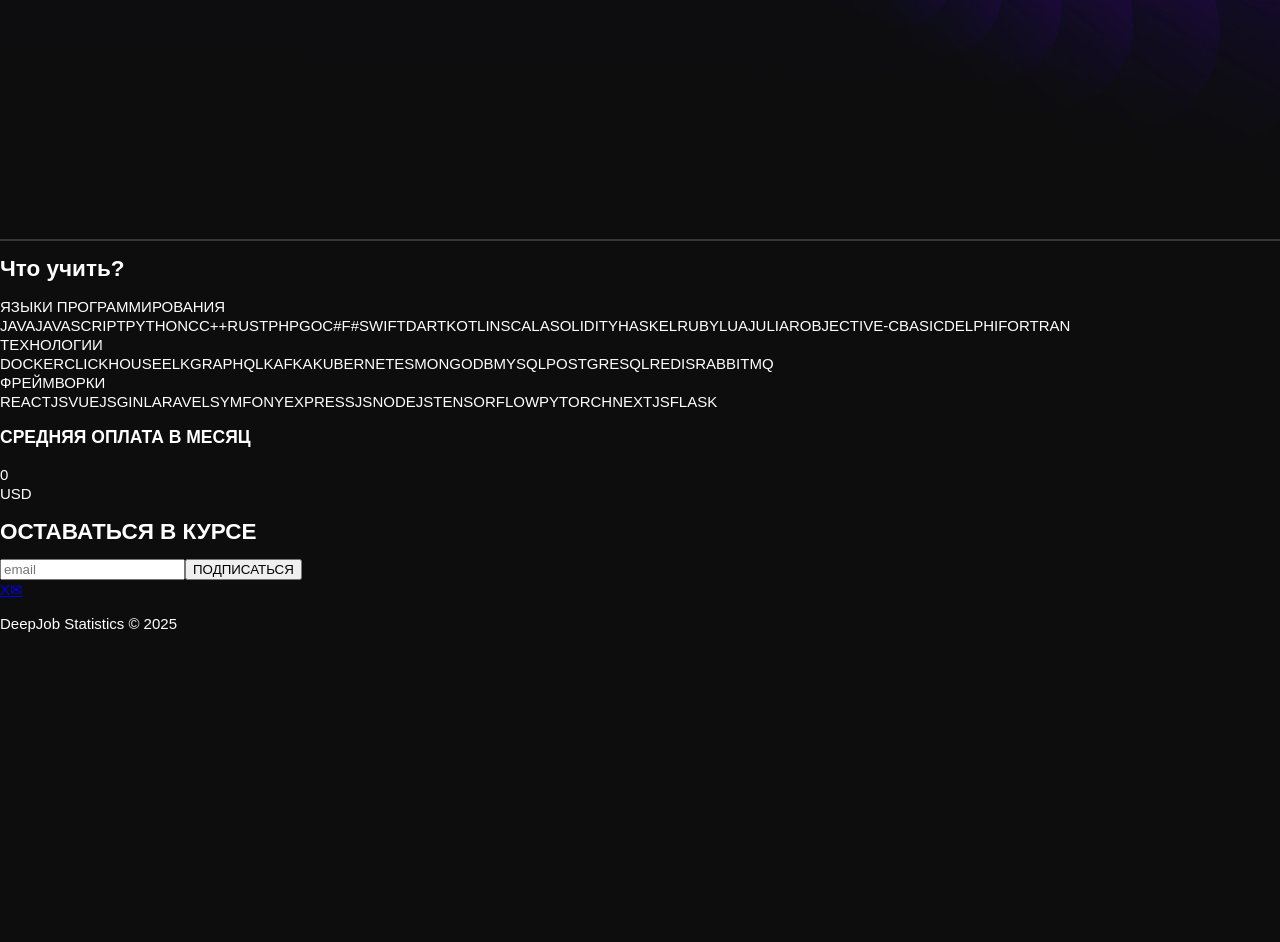
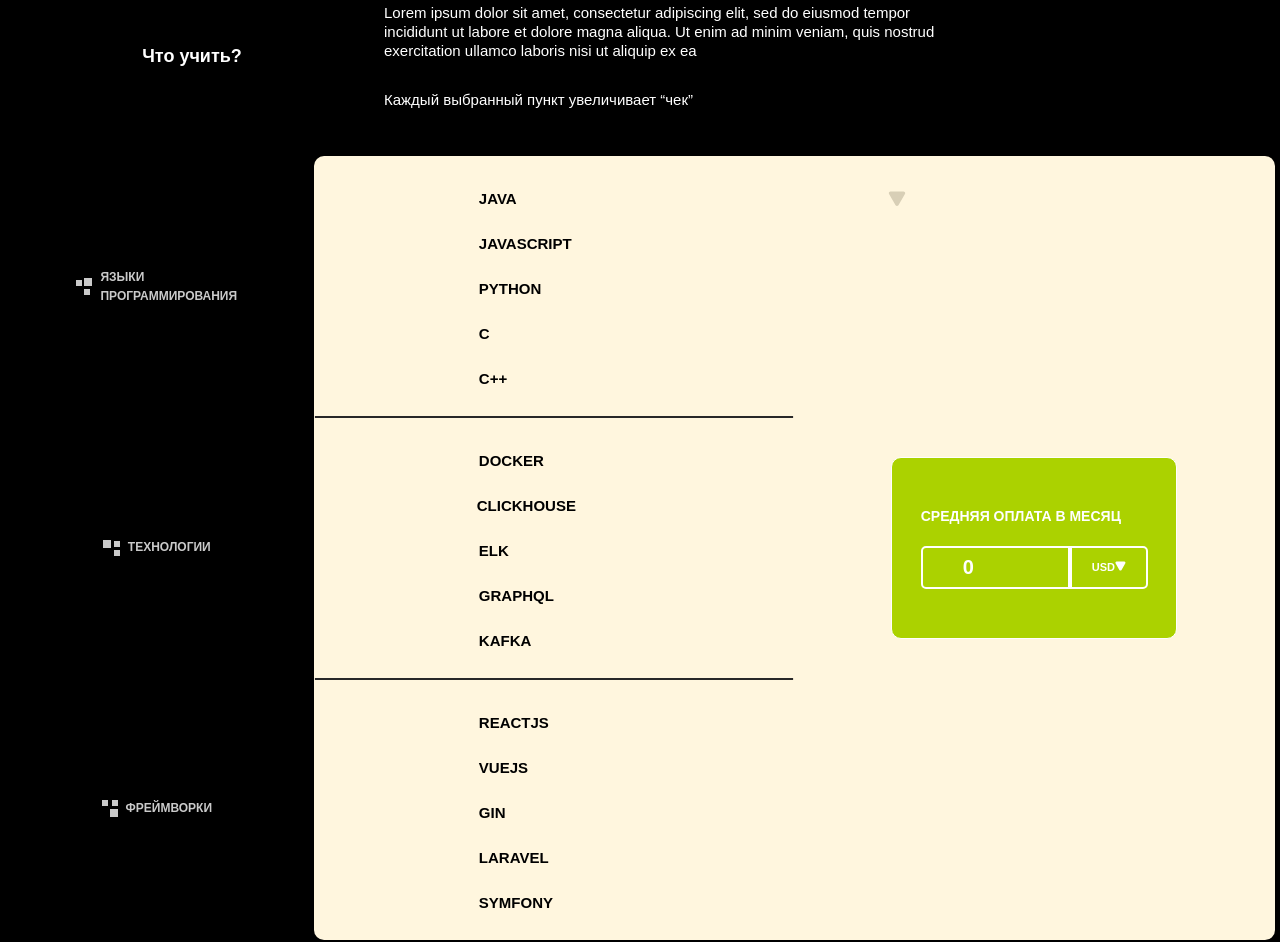
Before and after one commit to loomosoa/finejob-frontend, a React (Create React App) app: page / in a window 1280 px wide. Shown: the part 1358-2300 px from the top of the page. Before the commit the page ends 2006 px from the top, so only its background shows below. Built offline with nearby package versions, Linux system fonts and the light colour scheme; no server answers.

Commit message:
Make layout

```diff
--- a/src/App.tsx
+++ b/src/App.tsx
@@ -3,14 +3,12 @@
 import "./scss/app.scss";
 import Profiles from "./components/Profiles";
 import WhatToLearn from "./components/WhatToLearn";
-import Footer from "./components/Footer";
 
 const App: React.FC = () => {
   return (
     <>
       <Profiles />
       <WhatToLearn />
-      <Footer />
     </>
   );
 };
--- a/src/components/Footer.tsx
+++ /dev/null
@@ -1,26 +0,0 @@
-import React from "react";
-
-const Footer = () => {
-  return (
-    <>
-      <footer className="main-footer-bottom">
-        <h2>ОСТАВАТЬСЯ В КУРСЕ</h2>
-        <form className="subscribe-form">
-          <input type="email" placeholder="email" />
-          <button type="submit">ПОДПИСАТЬСЯ</button>
-        </form>
-        <div className="social-links">
-          <a href="#" className="social-icon">
-            X
-          </a>
-          <a href="#" className="social-icon">
-            ✉
-          </a>
-        </div>
-        <p className="copyright">DeepJob Statistics © 2025</p>
-      </footer>
-    </>
-  );
-};
-
-export default Footer;
--- a/src/components/WhatToLearn.tsx
+++ b/src/components/WhatToLearn.tsx
@@ -14,6 +14,16 @@
   pushSkill,
   pullSkill,
 } from "../redux/slices/skillsSlice";
+
+import progLangSq from "../assets/imgs/prog_lang_fr.svg";
+import techsSq from "../assets/imgs/techs-fr.svg";
+import frameworksSq from "../assets/imgs/framewrks-fr.svg";
+import framesSeparator from "../assets/imgs/frames_separator.svg";
+import framesOptions from "../assets/imgs/frames_options.svg";
+import arrowCurrency from "../assets/imgs/arrow_currency.svg";
+import beInTouch from "../assets/imgs/be_in_touch.png";
+import xCom from "../assets/imgs/xcom.png";
+import telegramImg from "../assets/imgs/telegram.png";
 
 /*
 отрисовать
@@ -149,19 +159,49 @@
 
   return (
     <>
-      {/* ################ */}
-      <hr />
-      <div className="learn-section">
-        <h2 className="section-title">Что учить?</h2>
-        <div className="learn-content-wrapper">
-          <div className="learn-main-content">
-            <div className="learn-row">
-              <div className="learn-category">ЯЗЫКИ ПРОГРАММИРОВАНИЯ</div>
-              <div className="tech-group">
+      <div className="second-wrapper">
+        <div className="second-container">
+          <div className="row-1">
+            <div className="title">Что учить?</div>
+            <div className="text">
+              <p>
+                Lorem ipsum dolor sit amet, consectetur adipiscing elit, sed do
+                eiusmod tempor incididunt ut labore et dolore magna aliqua. Ut
+                enim ad minim veniam, quis nostrud exercitation ullamco laboris
+                nisi ut aliquip ex ea
+              </p>
+              <p>Каждый выбранный пункт увеличивает “чек”</p>
+            </div>
+          </div>
+          <div className="row-2">
+            <div className="titles">
+              <div className="title-container">
+                <img className="title-img" src={progLangSq} />
+                <span className="title">
+                  Языки <br />
+                  программирования
+                </span>
+              </div>
+              <div className="title-container">
+                <img className="title-img" src={techsSq} />
+                <span className="title">
+                  {" "}
+                  Технологии <br />
+                </span>
+              </div>
+              <div className="title-container">
+                <img className="title-img" src={frameworksSq} />
+                <span className="title"> Фреймворки</span>
+              </div>
+            </div>
+            <div className="frame-container">
+              <div className="frame">
+                <div className="skills-frame">
+                  <div className="skills-container">
                     {ProgLangs.map((lang, i) => (
                       <span
-                    className={`tech-tag learning-item ${
-                      ifSkillsContainSkill(lang) ? "active-tech" : ""
+                        className={`${
+                          ifSkillsContainSkill(lang) ? "selected" : ""
                         }`}
                         onClick={() => toggleSkill(lang)}
                         key={i}
@@ -170,14 +210,12 @@
                       </span>
                     ))}
                   </div>
-            </div>
-            <div className="learn-row">
-              <div className="learn-category">ТЕХНОЛОГИИ</div>
-              <div className="tech-group">
+                  <img src={framesSeparator} />
+                  <div className="skills-container">
                     {Technologies.map((technology, i) => (
                       <span
-                    className={`tech-tag learning-item ${
-                      ifSkillsContainSkill(technology) ? "active-tech" : ""
+                        className={`${
+                          ifSkillsContainSkill(technology) ? "selected" : ""
                         }`}
                         onClick={() => toggleSkill(technology)}
                         key={i}
@@ -186,14 +224,12 @@
                       </span>
                     ))}
                   </div>
-            </div>
-            <div className="learn-row">
-              <div className="learn-category">ФРЕЙМВОРКИ</div>
-              <div className="tech-group">
+                  <img src={framesSeparator} />
+                  <div className="skills-container">
                     {Frameworks.map((framework, i) => (
                       <span
-                    className={`tech-tag learning-item ${
-                      ifSkillsContainSkill(framework) ? "active-tech" : ""
+                        className={`${
+                          ifSkillsContainSkill(framework) ? "selected" : ""
                         }`}
                         onClick={() => toggleSkill(framework)}
                         key={i}
@@ -203,16 +239,50 @@
                     ))}
                   </div>
                 </div>
-          </div>
-          <aside className="salary-card learn-salary-card">
-            <h3>СРЕДНЯЯ ОПЛАТА В МЕСЯЦ</h3>
-            <div className="salary-value">
-              <span>{skillRevenue}</span>
-              <div className="dropdown">
-                <div className="currency">USD</div>
+                <div className="card-frame">
+                  <img className="frames-options" src={framesOptions} />
+                  <div className="card">
+                    <div className="card-wrapper">
+                      <div className="title">Средняя оплата в месяц</div>
+                      <div className="frames">
+                        <div className="left-frame">{skillRevenue}</div>
+                        <div className="right-frame">
+                          <span className="currency">USD</span>
+                          <img
+                            className="arrow_currency currency"
+                            src={arrowCurrency}
+                          />
                         </div>
                       </div>
-          </aside>
+                    </div>
+                  </div>
+                </div>
+              </div>
+            </div>
+          </div>
+          <div className="footer">
+            <div className="banner">ads banner</div>
+            <div className="subscription">
+              <img className="be-in-touch" src={beInTouch} />
+              {/* <!-- <span>Оставаться в курсе</span> --> */}
+              <div className="input-container">
+                <div className="back-frame">
+                  <input
+                    type="text"
+                    placeholder="email"
+                    name="email"
+                    autoComplete="off"
+                  />
+                </div>
+                <button className="subscribe-btn">Подписаться</button>
+              </div>
+            </div>
+            <div className="social-nets">
+              <img src={xCom} />
+              <img src={telegramImg} />
+            </div>
+            <div className="bottom-txt">Robust Technologies © 2025</div>
+          </div>
         </div>
       </div>
     </>
--- a/src/scss/app.scss
+++ b/src/scss/app.scss
@@ -505,7 +505,8 @@
 
 .header-txt-1 {
   width: 295px;
-  margin-top: 63px;
+  margin-top: 45px;
+  margin-bottom: 35px;
   font-size: 15px;
   line-height: 19px;
   font-weight: 300;
@@ -520,7 +521,7 @@
   position: relative;
   width: 578px;
   display: flex;
-  top: -70px;
+  top: -90px;
 }
 
 .dash {
@@ -692,6 +693,7 @@
               border-bottom-left-radius: 5px;
               font-weight: 700;
               font-size: 20px;
+              width: 65px;
             }
 
             .right-frame {
@@ -858,6 +860,7 @@
   width: 100%;
   display: flex;
   justify-content: center;
+  margin-top: -120px;
 
   .second-container {
     display: flex;
@@ -896,6 +899,12 @@
       display: flex;
 
       margin-bottom: 100px;
+
+      // .tech-tag.active-tech {
+      //   background-color: #007bff;
+      //   color: #fff;
+      //   border-radius: 5px;
+      // }
 
       .titles {
         width: 24.5%;
@@ -1021,6 +1030,7 @@
                 border-bottom-left-radius: 5px;
                 font-weight: 700;
                 font-size: 20px;
+                width: 65px;
               }
 
               .right-frame {
@@ -1135,6 +1145,7 @@
             background: linear-gradient(to right, #8f00ff, #560099);
             background-clip: text;
             color: transparent;
+            cursor: pointer;
 
             &:focus {
               box-shadow: 1px 0px 4px 0 #bb00facc;
```
Lines whose indentation alone changed are shown as unchanged.
